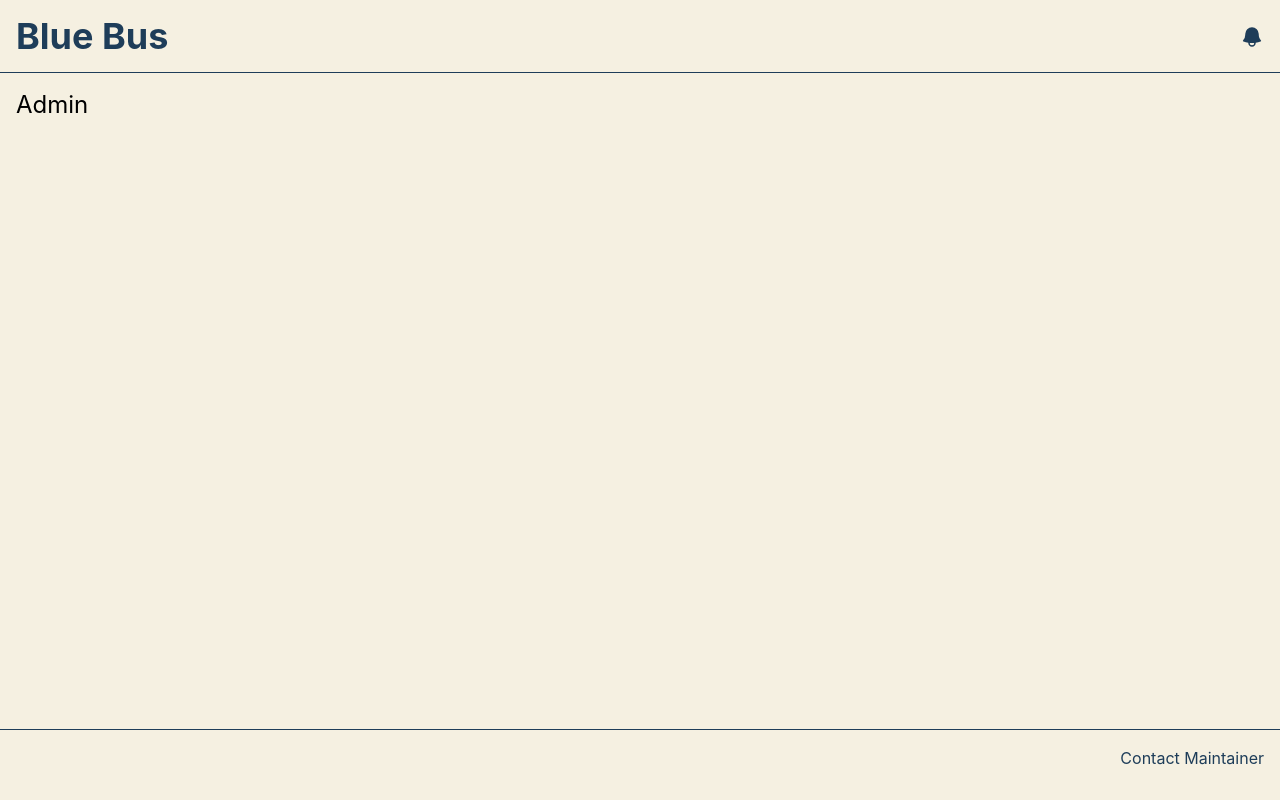
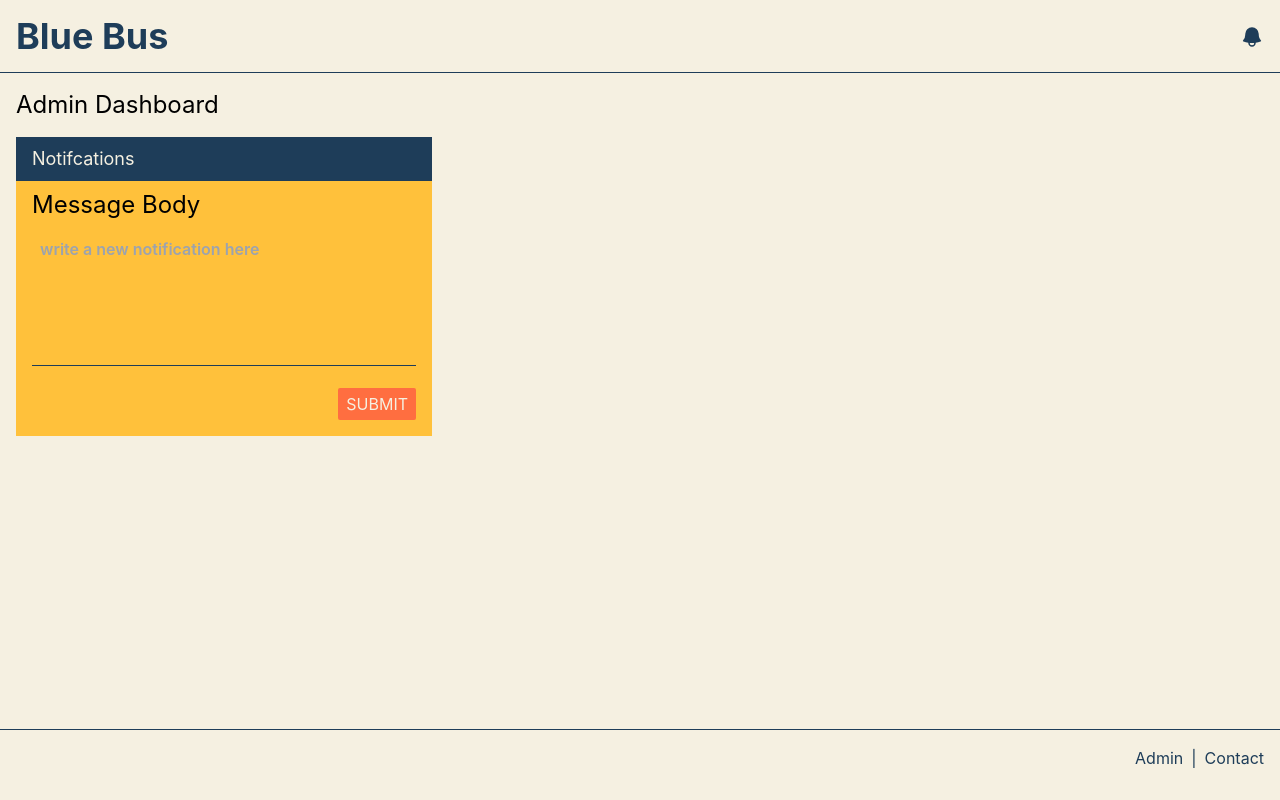
Before and after one commit to ParmarTarun/occt-blue-bus, a React (Create React App) app: page /occt-blue-bus/admin in a window 1280 px wide. Built offline with nearby package versions, Linux system fonts and the light colour scheme.

Commit message:
💄 Add Admin Notification form

```diff
--- a/src/components/Footer.tsx
+++ b/src/components/Footer.tsx
@@ -5,8 +5,7 @@ const Footer = () => {
     <div className="bg-transparent w-full border-t border-primary">
       <div className="p-4 flex items-center justify-end ">
         <div className="flex gap-2 text-primary">
-          {/* <Link to={"/admin"}>Admin</Link> */}
-          <Link to={"/contact"}>Contact Maintainer</Link>
+          <Link to={"/admin"}>Admin</Link> |<Link to={"/contact"}>Contact</Link>
         </div>
       </div>
     </div>
--- a/src/index.css
+++ b/src/index.css
@@ -40,6 +40,7 @@ textarea {
 ::-webkit-scrollbar {
   width: 10px;
   padding: 5px;
+  cursor: pointer;
 }
 
 ::-webkit-scrollbar-track {
--- a/src/pages/admin.tsx
+++ b/src/pages/admin.tsx
@@ -3,7 +3,29 @@ import React from "react";
 const AdminPage = () => {
   return (
     <div>
-      <h2 className="text-2xl">Admin</h2>
+      <h2 className="text-2xl">Admin Dashboard</h2>
+      <div className="grid grid-cols-3 pt-4">
+        <div className="col-span-1">
+          <div className="bg-primary px-4 py-2 text-secondary">
+            <h3 className="text-lg">Notifcations</h3>
+          </div>
+          <div className="bg-lightHighlight px-4 py-2">
+            <div className="basic-input-group">
+              <h3>Message Body</h3>
+              <textarea
+                className="border-b border-primary w-full"
+                placeholder="write a new notification here"
+                rows={5}
+              />
+            </div>
+            <div className="text-end">
+              <button className="bg-darkHighlight px-2 py-1 rounded-sm text-secondary mb-2">
+                SUBMIT
+              </button>
+            </div>
+          </div>
+        </div>
+      </div>
     </div>
   );
 };
```
